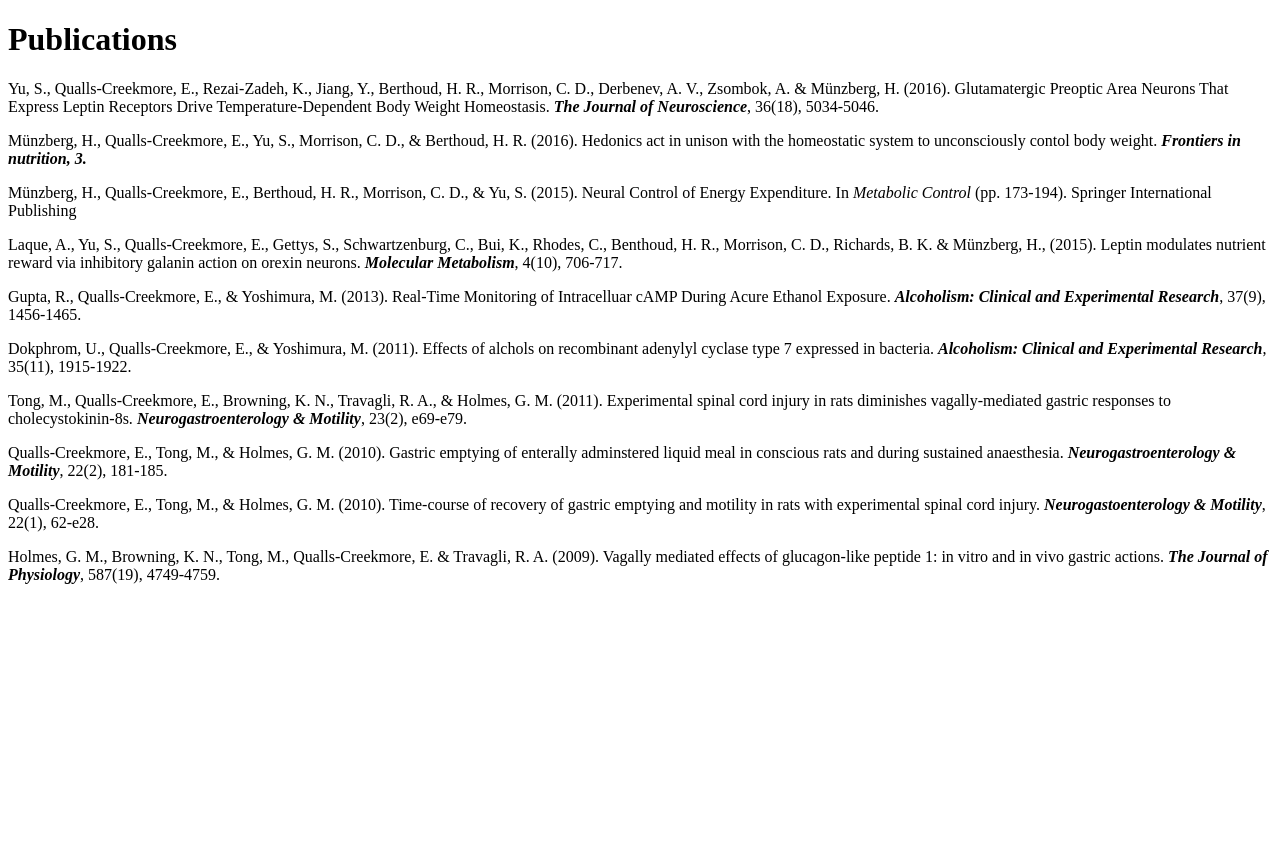
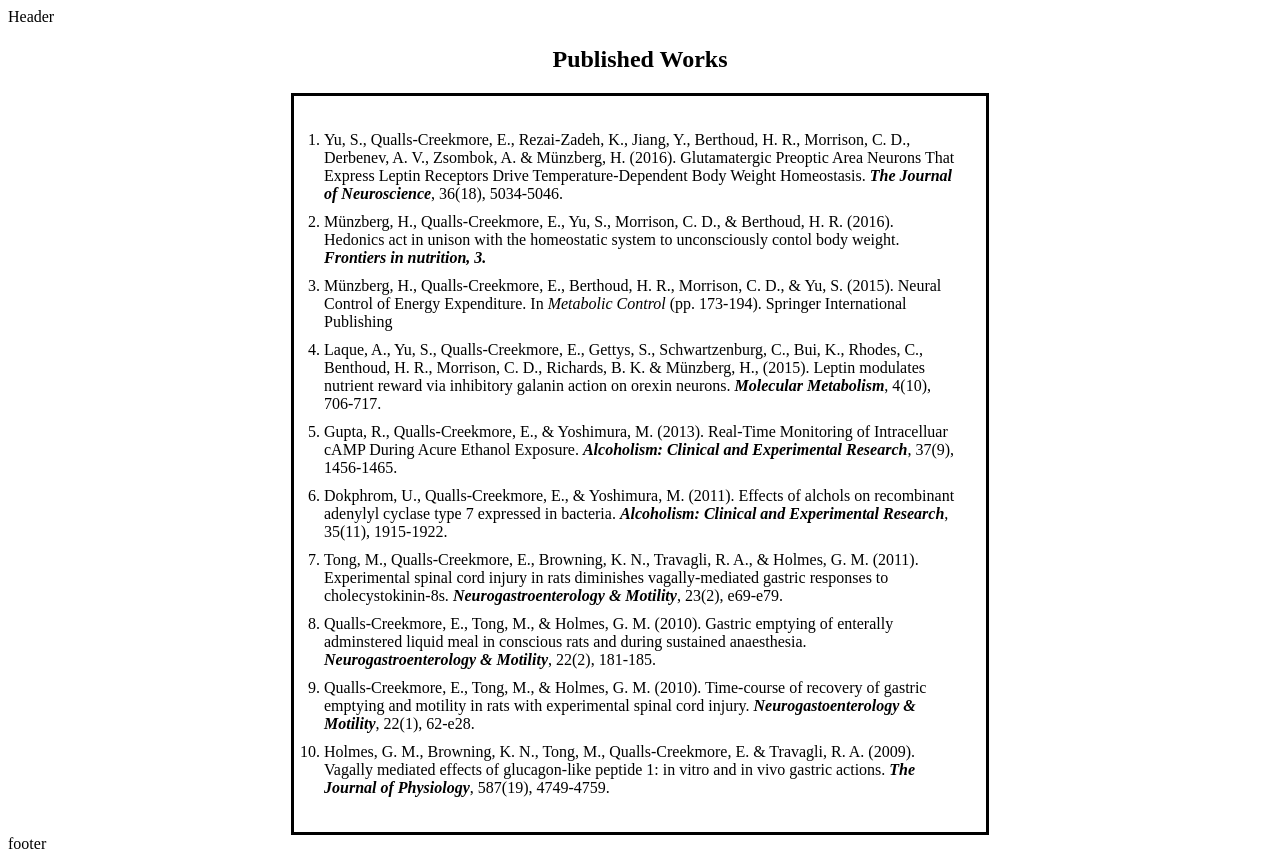
Before and after one commit to se4m0re/lab_website, a plain HTML site: page publications.html in a window 1280 px wide. Before the commit the page ends 800 px from the top, so only its background shows below. Drawn offline with Linux system fonts and the light colour scheme.

Commit message:
Moved publications into a list.

```diff
--- a/publications.html
+++ b/publications.html
@@ -1,3 +1,4 @@
+<!-- vim: set tabstop=2 shiftwidth=2 expandtab number hls is: -->
 <!doctype html>
 <html>
   <head>
@@ -6,6 +7,9 @@
     <meta name="description" content="List of publication articles">
     <meta name="author" content="Sean Creekmore">
     <style>
+    ol li {
+      padding: 5px 0px;
+    }
     .journal {
       font-weight: bold;
       font-style: italic;
@@ -16,16 +20,24 @@
     </style>
   </head>
   <body>
-		<h1>Publications</h1>
-		<p>Yu, S., Qualls-Creekmore, E., Rezai-Zadeh, K., Jiang, Y., Berthoud, H. R., Morrison, C. D., Derbenev, A. V., Zsombok, A. &amp; M&uuml;nzberg, H. (2016). Glutamatergic Preoptic Area Neurons That Express Leptin Receptors Drive Temperature-Dependent Body Weight Homeostasis. <span class="journal">The Journal of Neuroscience</span>, 36(18), 5034-5046.</p>
-		<p>M&uuml;nzberg, H., Qualls-Creekmore, E., Yu, S., Morrison, C. D., &amp; Berthoud, H. R. (2016). Hedonics act in unison with the homeostatic system to unconsciously contol body weight. <span class="journal">Frontiers in nutrition, 3.</p>
-		<p>M&uuml;nzberg, H., Qualls-Creekmore, E., Berthoud, H. R., Morrison, C. D., &amp; Yu, S. (2015). Neural Control of Energy Expenditure. In <span class="book">Metabolic Control</span> (pp. 173-194). Springer International Publishing</p>
-		<p>Laque, A., Yu, S., Qualls-Creekmore, E., Gettys, S., Schwartzenburg, C., Bui, K., Rhodes, C., Benthoud, H. R., Morrison, C. D., Richards, B. K. &amp; M&uuml;nzberg, H., (2015). Leptin modulates nutrient reward via inhibitory galanin action on orexin neurons. <span class="journal">Molecular Metabolism</span>, 4(10), 706-717.</p>
-		<p>Gupta, R., Qualls-Creekmore, E., &amp; Yoshimura, M. (2013). Real-Time Monitoring of Intracelluar cAMP During Acure Ethanol Exposure. <span class="journal">Alcoholism: Clinical and Experimental Research</span>, 37(9), 1456-1465.</p>
-		<p>Dokphrom, U., Qualls-Creekmore, E., &amp; Yoshimura, M. (2011). Effects of alchols on recombinant adenylyl cyclase type 7 expressed in bacteria. <span class="journal">Alcoholism: Clinical and Experimental Research</span>, 35(11), 1915-1922.</p>
-		<p>Tong, M., Qualls-Creekmore, E., Browning, K. N., Travagli, R. A., &amp; Holmes, G. M. (2011). Experimental spinal cord injury in rats diminishes vagally-mediated gastric responses to cholecystokinin-8s. <span class="journal">Neurogastroenterology &amp; Motility</span>, 23(2), e69-e79.</p>
-		<p>Qualls-Creekmore, E., Tong, M., &amp; Holmes, G. M. (2010). Gastric emptying of enterally adminstered liquid meal in conscious rats and during sustained anaesthesia. <span class="journal">Neurogastroenterology &amp; Motility</span>, 22(2), 181-185.</p>
-		<p>Qualls-Creekmore, E., Tong, M., &amp; Holmes, G. M. (2010). Time-course of recovery of gastric emptying and motility in rats with experimental spinal cord injury. <span class="journal">Neurogastoenterology &amp; Motility</span>, 22(1), 62-e28.</p>
-		<p>Holmes, G. M., Browning, K. N., Tong, M., Qualls-Creekmore, E. &amp; Travagli, R. A. (2009). Vagally mediated effects of glucagon-like peptide 1: in vitro and in vivo gastric actions. <span class="journal">The Journal of Physiology</span>, 587(19), 4749-4759.</p>
+    <header>
+      Header
+    </header>
+    <section>
+        <h2 style="text-align: center;">Published Works</h2>
+    <ol style="margin: auto; border-style: solid; width: 50%; padding: 30px;">
+    <li>Yu, S., Qualls-Creekmore, E., Rezai-Zadeh, K., Jiang, Y., Berthoud, H. R., Morrison, C. D., Derbenev, A. V., Zsombok, A. &amp; M&uuml;nzberg, H. (2016). Glutamatergic Preoptic Area Neurons That Express Leptin Receptors Drive Temperature-Dependent Body Weight Homeostasis. <span class="journal">The Journal of Neuroscience</span>, 36(18), 5034-5046.</li>
+    <li>M&uuml;nzberg, H., Qualls-Creekmore, E., Yu, S., Morrison, C. D., &amp; Berthoud, H. R. (2016). Hedonics act in unison with the homeostatic system to unconsciously contol body weight. <span class="journal">Frontiers in nutrition, 3.</li>
+    <li>M&uuml;nzberg, H., Qualls-Creekmore, E., Berthoud, H. R., Morrison, C. D., &amp; Yu, S. (2015). Neural Control of Energy Expenditure. In <span class="book">Metabolic Control</span> (pp. 173-194). Springer International Publishing</li>
+    <li>Laque, A., Yu, S., Qualls-Creekmore, E., Gettys, S., Schwartzenburg, C., Bui, K., Rhodes, C., Benthoud, H. R., Morrison, C. D., Richards, B. K. &amp; M&uuml;nzberg, H., (2015). Leptin modulates nutrient reward via inhibitory galanin action on orexin neurons. <span class="journal">Molecular Metabolism</span>, 4(10), 706-717.</li>
+    <li>Gupta, R., Qualls-Creekmore, E., &amp; Yoshimura, M. (2013). Real-Time Monitoring of Intracelluar cAMP During Acure Ethanol Exposure. <span class="journal">Alcoholism: Clinical and Experimental Research</span>, 37(9), 1456-1465.</li>
+    <li>Dokphrom, U., Qualls-Creekmore, E., &amp; Yoshimura, M. (2011). Effects of alchols on recombinant adenylyl cyclase type 7 expressed in bacteria. <span class="journal">Alcoholism: Clinical and Experimental Research</span>, 35(11), 1915-1922.</li>
+    <li>Tong, M., Qualls-Creekmore, E., Browning, K. N., Travagli, R. A., &amp; Holmes, G. M. (2011). Experimental spinal cord injury in rats diminishes vagally-mediated gastric responses to cholecystokinin-8s. <span class="journal">Neurogastroenterology &amp; Motility</span>, 23(2), e69-e79.</li>
+    <li>Qualls-Creekmore, E., Tong, M., &amp; Holmes, G. M. (2010). Gastric emptying of enterally adminstered liquid meal in conscious rats and during sustained anaesthesia. <span class="journal">Neurogastroenterology &amp; Motility</span>, 22(2), 181-185.</li>
+    <li>Qualls-Creekmore, E., Tong, M., &amp; Holmes, G. M. (2010). Time-course of recovery of gastric emptying and motility in rats with experimental spinal cord injury. <span class="journal">Neurogastoenterology &amp; Motility</span>, 22(1), 62-e28.</li>
+    <li>Holmes, G. M., Browning, K. N., Tong, M., Qualls-Creekmore, E. &amp; Travagli, R. A. (2009). Vagally mediated effects of glucagon-like peptide 1: in vitro and in vivo gastric actions. <span class="journal">The Journal of Physiology</span>, 587(19), 4749-4759.</li>
+    </ol>
+    </section>
+    <footer>footer</footer>
   </body>
 </html>
```
Lines whose indentation alone changed are shown as unchanged.
